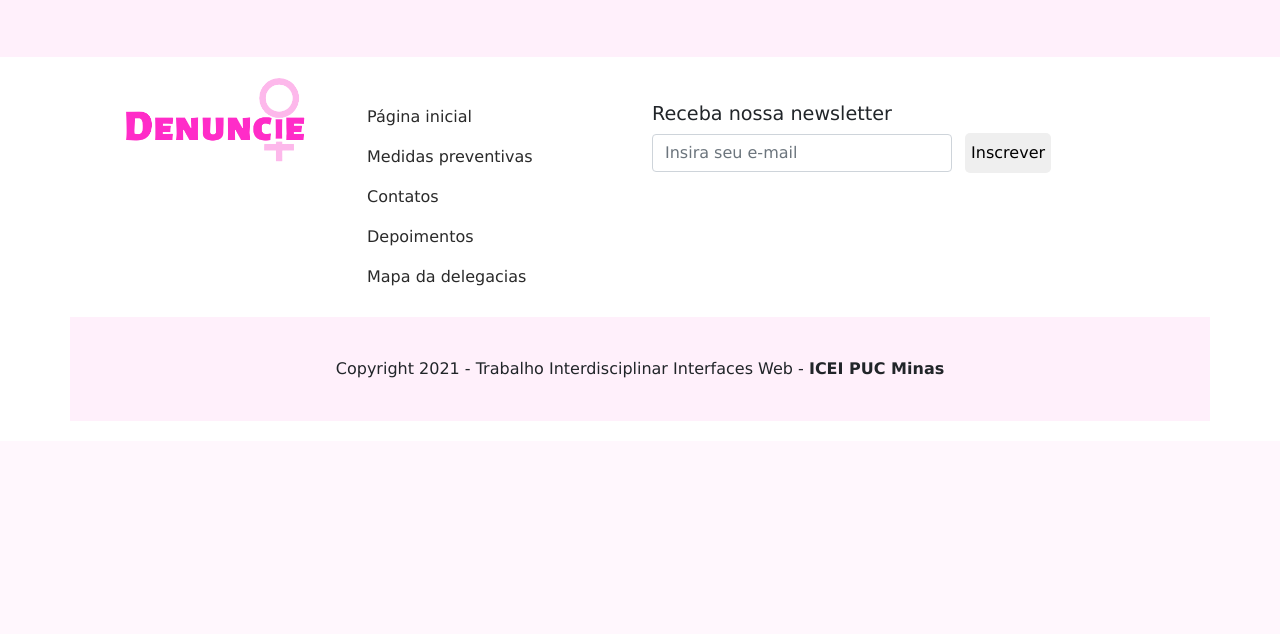
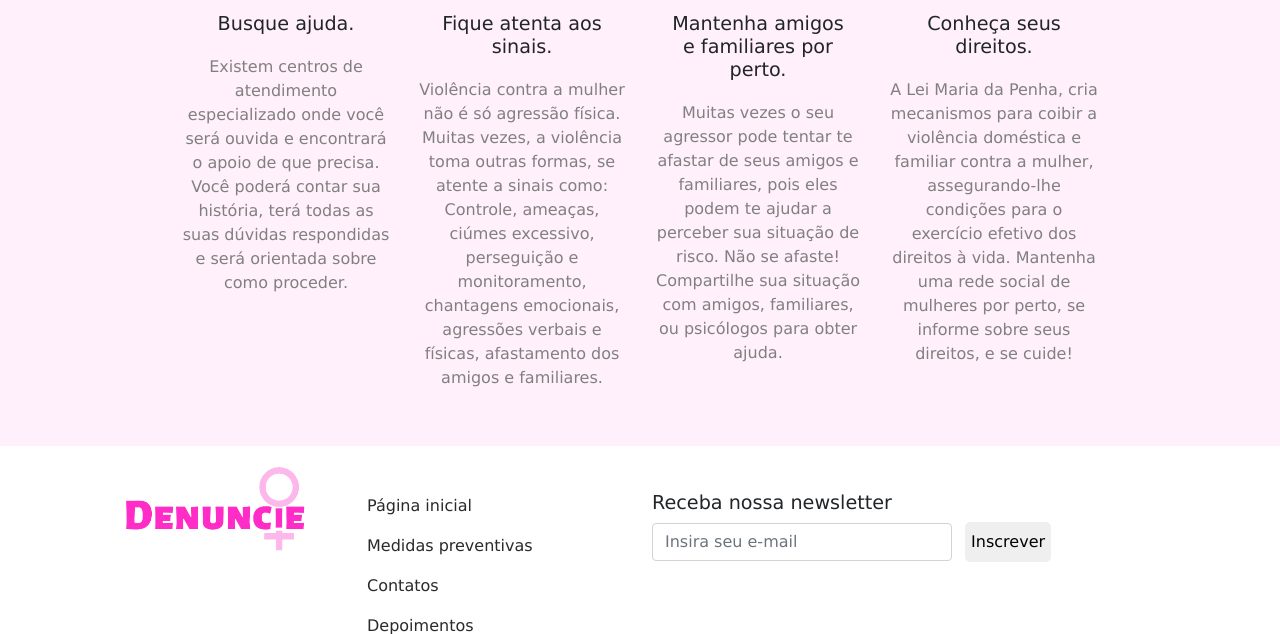
Before and after one commit to almirfpereira/plf-es-2021-1-ti1-7946100-08-protecao-a-mulher, a PHP site: page /medidas.html in a window 1280 px wide. Shown: the part 775-1409 px from the top of the page. Before the commit the page ends 1153 px from the top, so only its background shows below. Run offline with PHP 8.4, Linux system fonts and the light colour scheme; some libraries are stand-ins or nearby versions.

Commit message:
feat: finished page 'medidas de protecao'

```diff
--- a/Codigo/medidas.html
+++ b/Codigo/medidas.html
@@ -81,37 +81,39 @@
         <div class="row">
             <div class="main-medidas col-12">
                 <h1>Medidas preventivas</h1>
-                <p>Lorem ipsum dolor, sit amet consectetur adipisicing elit. Distinctio eligendi ut libero, ab porro quo
-                    atque hic illum dolorem provident commodi ratione tempora cumque laboriosam repellat, deleniti
-                    adipisci magnam eum harum.</p>
+                <p>A prevenção da violência contra mulheres requer políticas e iniciativas eficazes que abordem todos os fatores de risco subjacentes à violência e intensifiquem esforços para acolher, apoiar e libertar as mulheres do ciclo de violência. Apesar do aumento no número de iniciativas implementadas e da atenção que o tema tem ganhado, identificou-se a falta de visibilidade e transparência para este tipo de informação. Ainda que existam avanços importantes, há grandes limitações institucionais na implementação de iniciativas para pôr fim à violência baseada em gênero. Para um melhor planejamento das iniciativas voltadas à prevenção, redução e eliminação da violência contra as mulheres, é necessário que se saiba quais estratégias devem ser adotadas para combater as agressões contra a mulher. Dessa forma listaremos abaixo medidas preventivas que possam combater a violência.
+            </p>
 
-                <h3>Lorem, ipsum dolor:</h3>
+                <h3 class="medidas-h3">Veja algumas maneiras de evitar a violencia doméstica:</h3>
             </div>
                 <div class="row row-medidas">
 
                     <div class="col-12 col-md-6 col-lg-3">
-                        <img src="https://source.unsplash.com/random/800x800" alt="img1">
-                        <h3>Lorem ipsum</h3>
-                        <p>Dolor sit, amet consectetur adipisicing elit. Eius ex dolorum laborum ullam quisquam
-                            expedita!</p>
+                        <img src="https://i.ytimg.com/vi/SqX7-m39pK0/maxresdefault.jpg" alt="img1" class="medidas-image">
+
+                        <h3>Busque ajuda.</h3>
+                        <p>Existem centros de atendimento
+                            especializado onde você será ouvida
+                            e encontrará o apoio de que precisa.
+                            Você poderá contar sua história, terá
+                            todas as suas dúvidas respondidas e
+                            será orientada sobre como proceder.</p>
                     </div>
                     <div class="col-12 col-md-6 col-lg-3">
-                        <img src="https://source.unsplash.com/random/800x800?sig=1" alt="img2">
-                        <h3>Lorem ipsum</h3>
-                        <p>Dolor sit, amet consectetur adipisicing elit. Eius ex dolorum laborum ullam quisquam
-                            expedita!</p>
+                        <img src="https://conteudo.imguol.com.br/c/entretenimento/68/2018/08/28/ciclo-da-violencia-2-1535491514866_v2_615x300.png" alt="img2" class="medidas-image">
+                        <h3>Fique atenta aos sinais.</h3>
+                        <p>Violência contra a mulher não é só agressão física. Muitas vezes, a violência toma outras formas, se atente a sinais como: Controle, ameaças, ciúmes excessivo, perseguição e monitoramento, chantagens emocionais, agressões verbais e físicas, afastamento dos amigos e familiares.</p>
                     </div>
                     <div class="col-12 col-md-6 col-lg-3">
-                        <img src="https://source.unsplash.com/random/800x800?sig=2" alt="img3">
-                        <h3>Lorem ipsum</h3>
-                        <p>Dolor sit, amet consectetur adipisicing elit. Eius ex dolorum laborum ullam quisquam
-                            expedita!</p>
+                        <img src="https://i.pinimg.com/originals/da/26/d7/da26d7b748cd2525900e8694606ba2f5.png" alt="img3" class="medidas-image"class="medidas-image">
+                        <h3>Mantenha amigos e familiares por perto.</h3>
+                        <p>Muitas vezes o seu agressor pode tentar te afastar de seus amigos e familiares, pois eles podem te ajudar a perceber sua situação de risco. Não se afaste! Compartilhe sua situação com amigos, familiares, ou psicólogos para obter ajuda.</p>
                     </div>
                     <div class="col-12 col-md-6 col-lg-3">
-                        <img src="https://source.unsplash.com/random/800x800?sig=3" alt="img4">
-                        <h3>Lorem ipsum</h3>
-                        <p>Dolor sit, amet consectetur adipisicing elit. Eius ex dolorum laborum ullam quisquam
-                            expedita!</p>
+                        <img src="https://www.politize.com.br/wp-content/uploads/2016/11/poster-russo-contra-a-viol%C3%AAncia-contra-a-mulher.jpeg" alt="img4" class="medidas-image">
+                        <h3>Conheça seus direitos. </h3>
+                        <p>A Lei Maria da Penha, cria mecanismos para coibir a violência doméstica e familiar contra a
+                            mulher, assegurando-lhe condições para o exercício efetivo dos direitos à vida. Mantenha uma rede social de mulheres por perto, se informe sobre seus direitos, e se cuide!</p>
                     </div>
                 </div>
         </div>
--- a/Codigo/style.css
+++ b/Codigo/style.css
@@ -235,6 +235,13 @@ h3{
   margin: 0 auto;
 }
 /*Medidas de protecao*/
+.medidas-h3 {
+    margin-top: 5rem;
+}
+.medidas-image {
+    height: 12rem;
+}
+
 .main-medidas{
     padding-top: 40px;
     align-content: center;
```
